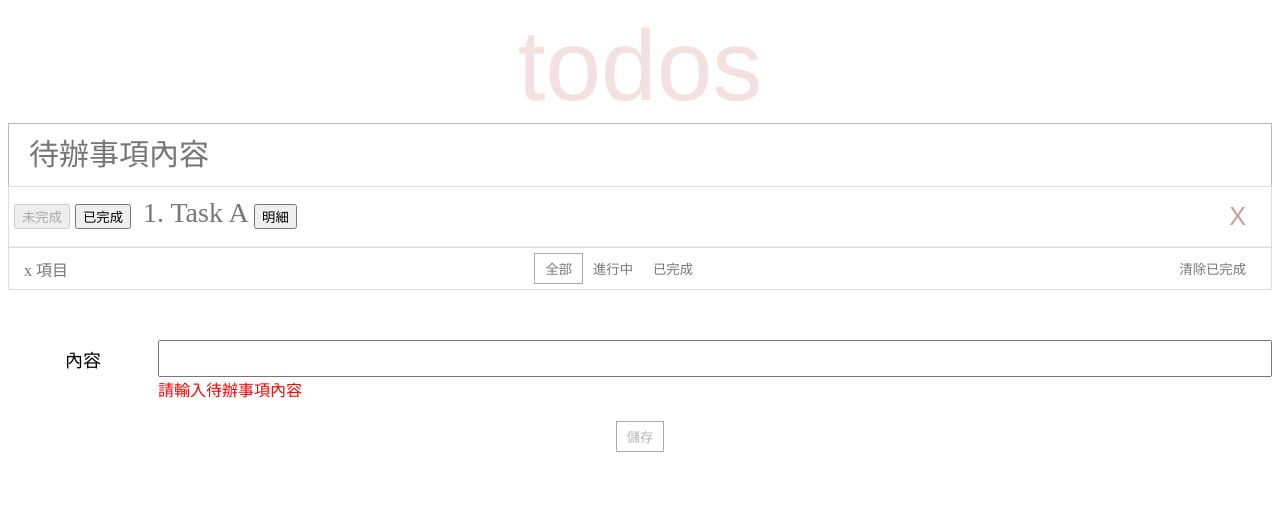
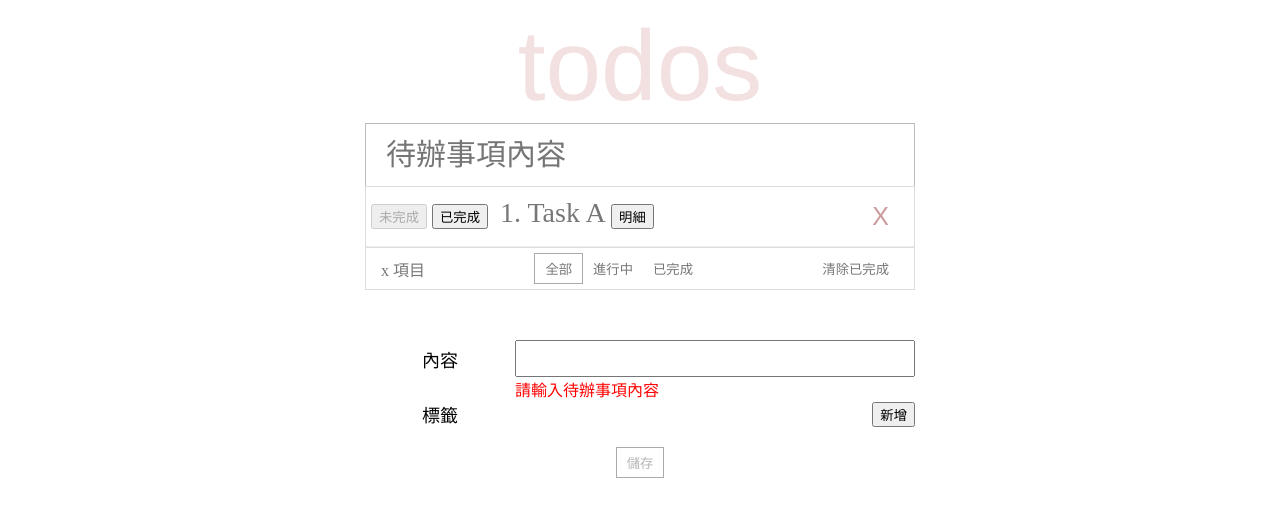
Before and after one commit to zncen/mcu-112-web-12130951, an Angular app: page / in a window 1280 px wide. Shown: the top 516 px of the page. Built offline with nearby package versions, Linux system fonts and the light colour scheme; data requests are answered from the project's data file.

Commit message:
feat(todo-form): 待辦事項標籤設定作業實作

```diff
--- a/src/app/app.component.css
+++ b/src/app/app.component.css
@@ -1,5 +1,4 @@
 
-src/app/app.component.css
 div.container {
   margin: 0px auto;
   width: 550px;
--- a/src/app/interface/todo-form.interface.ts
+++ b/src/app/interface/todo-form.interface.ts
@@ -1,5 +1,7 @@
-import { FormControl } from '@angular/forms';
+import { FormArray, FormControl } from '@angular/forms';
 
 export interface ITodoForm {
   content: FormControl<string | null>;
+
+  tags: FormArray<FormControl<string | null>>;
 }
--- a/src/app/model/todo.ts
+++ b/src/app/model/todo.ts
@@ -5,14 +5,13 @@
       this.hasFinished = false;
     }
   }
-
   id!: number;
-
   content!: string;
-
   hasFinished!: boolean;
 
   finishDate?: Date;
+
+  tags!: string[];
 
   setFinished(finishDate: Date): void {
     this.hasFinished = true;
--- a/src/app/todo-form/todo-form.component.html
+++ b/src/app/todo-form/todo-form.component.html
@@ -8,8 +8,29 @@
         <div *ngIf="content.hasError('required')">請輸入待辦事項內容</div>
       </div>
     </div>
+    <div class="form-item">
+      <div class="form-column">
+        <label>標籤</label>
+        <button type="button" (click)="onAddTag()">新增</button>
+      </div>
+    </div>
+    <div
+      class="form-item"
+      *ngFor="let control of tags.controls; let index = index"
+    >
+      <div class="form-column">
+        <label>
+          <button type="button" (click)="tags.removeAt(index)">刪除</button>
+        </label>
+        <input type="text" [formControl]="control" />
+      </div>
+      <div class="error-message">
+        <div *ngIf="control.hasError('required')">請輸入標籤內容</div>
+      </div>
+    </div>
   </ng-container>
-      <div class="form-action">  <button type="button" [disabled]="form.invalid" (click)="onSave()">
+  <div class="form-action">
+    <button type="button" [disabled]="form.invalid" (click)="onSave()">
       儲存
     </button>
   </div>
--- a/src/app/todo-form/todo-form.component.ts
+++ b/src/app/todo-form/todo-form.component.ts
@@ -1,19 +1,18 @@
-import { NgIf } from '@angular/common';
+import { JsonPipe, NgFor, NgIf } from '@angular/common';
 import { Component, EventEmitter, HostBinding, Output } from '@angular/core';
 import {
+  FormArray,
   FormControl,
   FormGroup,
   ReactiveFormsModule,
   Validators,
 } from '@angular/forms';
-
 import { ITodoForm } from '../interface/todo-form.interface';
 import { Todo } from '../model/todo';
-
 @Component({
   selector: 'app-todo-form',
   standalone: true,
-  imports: [NgIf, ReactiveFormsModule],
+  imports: [NgIf, NgFor, ReactiveFormsModule],
   templateUrl: './todo-form.component.html',
   styleUrl: './todo-form.component.css',
 })
@@ -22,21 +21,35 @@
   class = 'todo-form';
   @Output()
   readonly save = new EventEmitter<Todo>();
-
   readonly form = new FormGroup<ITodoForm>({
     content: new FormControl<string | null>(null, {
       validators: [Validators.required],
     }),
+    tags: new FormArray<FormControl<string | null>>([]),
   });
 
   get formData(): Todo {
     return new Todo({
       content: this.content.value!,
+      tags: this.tags.value.map((tag) => tag!),
     });
   }
+
   get content(): FormControl<string | null> {
     return this.form.get('content') as FormControl<string | null>;
   }
+
+  get tags(): FormArray<FormControl<string | null>> {
+    return this.form.get('tags') as FormArray<FormControl<string | null>>;
+  }
+
+  onAddTag(): void {
+    const control = new FormControl<string | null>(null, {
+      validators: [Validators.required],
+    });
+    this.tags.push(control);
+  }
+
   onSave(): void {
     this.save.emit(this.formData);
     this.form.reset();
```
Lines whose indentation alone changed are shown as unchanged.
